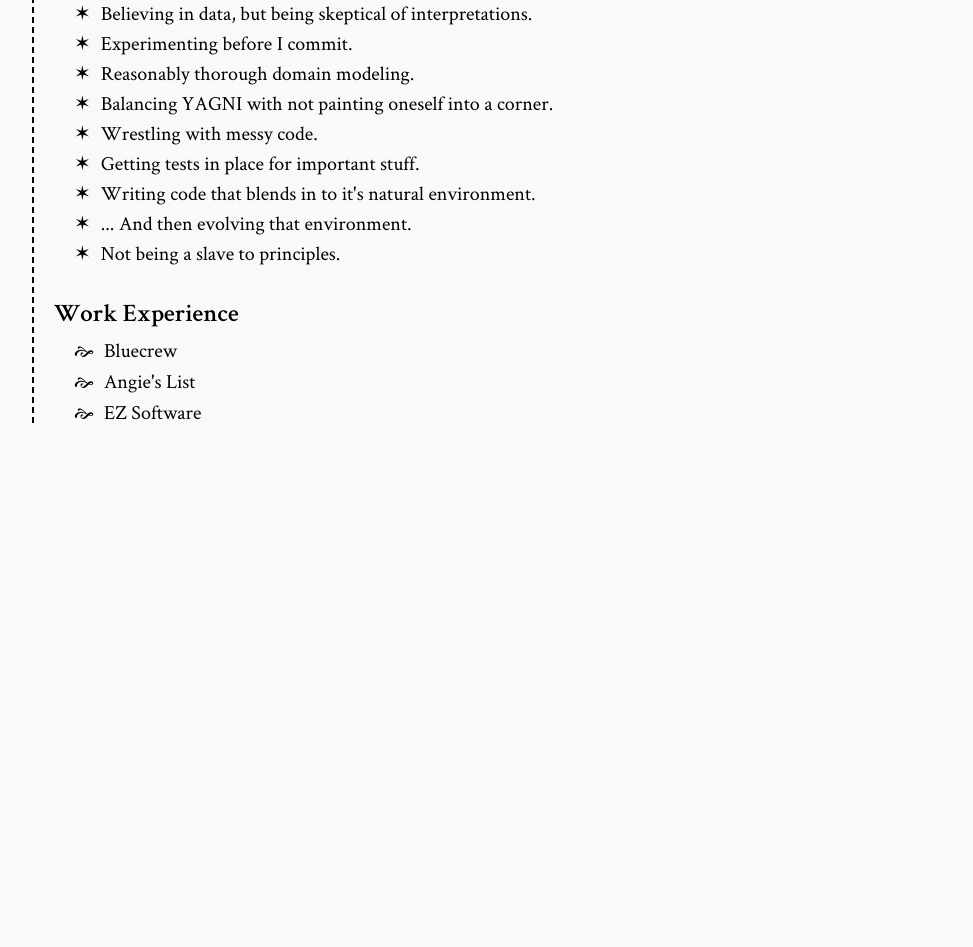
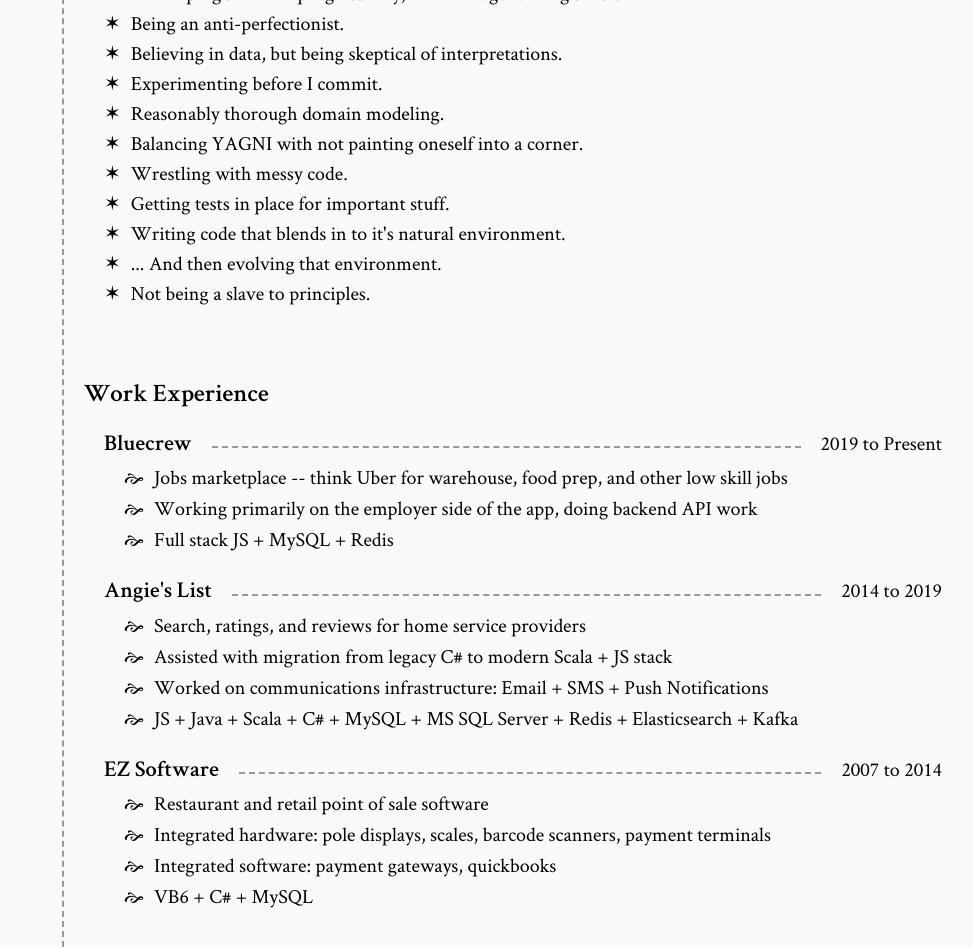
Before and after one commit to dnissley/dnissley.github.io, a Gatsby site: page / in a window 1280 px wide. Shown: the part 433-1380 px from the top of the page, without its empty margins (128-1101 px from the left). Before the commit the page ends 858 px from the top, so only its background shows below. Built offline with nearby package versions, Linux system fonts and the light colour scheme; Gatsby itself is replaced by a stand-in of ours.

Commit message:
feat: clean up and rearrange

```diff
--- a/src/pages/index.js
+++ b/src/pages/index.js
@@ -1,9 +1,92 @@
 import React from "react"
-import { Link, graphql } from "gatsby"
 
 import Layout from "../components/layout"
 import SEO from "../components/seo"
 import portrait from "../images/me.jpg"
+
+const email = "dylan.nissley@gmail.com"
+
+const phone = {
+  linkFormat: "1-317-238-0418",
+  humanFormat: "(317) 238-0418",
+}
+
+const principles = [
+  "Thinking like a founder/owner.",
+  "Making customers feel like badasses.",
+  "Not getting distracted.",
+  "Sticking to priorities ruthlessly.",
+  "Being a smelly tradesman, not a pretentious artisan.",
+  "Developing software progressively, in the image loading sense.",
+  "Being an anti-perfectionist.",
+  "Believing in data, but being skeptical of interpretations.",
+  "Experimenting before I commit.",
+  "Reasonably thorough domain modeling.",
+  "Balancing YAGNI with not painting oneself into a corner.",
+  "Wrestling with messy code.",
+  "Getting tests in place for important stuff.",
+  "Writing code that blends in to it's natural environment.",
+  "... And then evolving that environment.",
+  "Not being a slave to principles.",
+]
+
+const jobs = [
+  {
+    orgName: "Bluecrew",
+    startYear: "2019",
+    endYear: "Present",
+    description: [
+      "Jobs marketplace -- think Uber for warehouse, food prep, and other low skill jobs",
+      "Working primarily on the employer side of the app, doing backend API work",
+      "Full stack JS + MySQL + Redis",
+    ],
+  },
+  {
+    orgName: "Angie's List",
+    startYear: "2014",
+    endYear: "2019",
+    description: [
+      "Search, ratings, and reviews for home service providers",
+      "Assisted with migration from legacy C# to modern Scala + JS stack",
+      "Worked on communications infrastructure: Email + SMS + Push Notifications",
+      "JS + Java + Scala + C# + MySQL + MS SQL Server + Redis + Elasticsearch + Kafka",
+    ],
+  },
+  {
+    orgName: "EZ Software",
+    startYear: "2007",
+    endYear: "2014",
+    description: [
+      "Restaurant and retail point of sale software",
+      "Integrated hardware: pole displays, scales, barcode scanners, payment terminals",
+      "Integrated software: payment gateways, quickbooks",
+      "VB6 + C# + MySQL",
+    ],
+  },
+]
+
+const WorkHistoryItem = ({ job }) => (
+  <li>
+    <div
+      style={{
+        display: "flex",
+        justifyContent: "flex-start",
+        alignItems: "baseline",
+      }}
+    >
+      <h3>{job.orgName}</h3>
+      <hr style={{ flexGrow: 1 }} />
+      <div>
+        {job.startYear} to {job.endYear}
+      </div>
+    </div>
+    <ul className="fancy-bullet" style={{ padding: "0.5em 0em" }}>
+      {job.description.map(bullet => (
+        <li>{bullet}</li>
+      ))}
+    </ul>
+  </li>
+)
 
 const IndexPage = () => (
   <Layout showHeader={false} style={{ paddingTop: "1em" }}>
@@ -18,40 +101,26 @@
     <h1>Dylan Nissley - Software Engineer</h1>
     <ul className="fleur-bullet">
       <li>
-        Email Address:{" "}
-        <a href="mailto:dylan.nissley@gmail.com">dylan.nissley@gmail.com</a>
+        Email: <a href={`mailto:${email}`}>{email}</a>
       </li>
       <li>
-        Phone Number: <a href="tel:1-317-238-0418">(317) 238-0418</a>
+        Phone: <a href={`tel:${phone.linkFormat}`}>{phone.humanFormat}</a>
       </li>
       <li>Location: Chicago, IL</li>
     </ul>
 
-    <h2>What I'm About</h2>
+    <h2 style={{ marginTop: "2em" }}>What I'm About</h2>
     <ul className="star-bullet">
-      <li>Thinking like a founder/owner.</li>
-      <li>Making customers feel like badasses.</li>
-      <li>Not getting distracted.</li>
-      <li>Sticking to priorities ruthlessly.</li>
-      <li>Being a smelly tradesman, not a pretentious artisan.</li>
-      <li>Developing software progressively, in the image loading sense.</li>
-      <li>Being an anti-perfectionist.</li>
-      <li>Believing in data, but being skeptical of interpretations.</li>
-      <li>Experimenting before I commit.</li>
-      <li>Reasonably thorough domain modeling.</li>
-      <li>Balancing YAGNI with not painting oneself into a corner.</li>
-      <li>Wrestling with messy code.</li>
-      <li>Getting tests in place for important stuff.</li>
-      <li>Writing code that blends in to it's natural environment.</li>
-      <li>... And then evolving that environment.</li>
-      <li>Not being a slave to principles.</li>
+      {principles.map(p => (
+        <li>{p}</li>
+      ))}
     </ul>
 
-    <h2>Work Experience</h2>
-    <ul className="fancy-bullet">
-      <li>Bluecrew</li>
-      <li>Angie's List</li>
-      <li>EZ Software</li>
+    <h2 style={{ margin: "2em 0 1em" }}>Work Experience</h2>
+    <ul className="no-bullet">
+      {jobs.map(job => (
+        <WorkHistoryItem job={job} />
+      ))}
     </ul>
   </Layout>
 )
--- a/src/styles/layout.css
+++ b/src/styles/layout.css
@@ -27,6 +27,11 @@
   margin-bottom: 0.5em;
 }
 
+h3 {
+  font-size: 1.125em;
+  font-weight: 600;
+}
+
 strong {
   font-weight: bold;
 }
@@ -48,16 +53,8 @@
 
 /* CONTENT */
 
-html, body, #container {
-  height: 100%;
-  min-height: 100vh;
-}
-
 #container {
-  border-left: 2px dashed black;
-  padding: 0 1em;
-  max-width: 960px;
-  margin: 0 auto;
+  padding: 0 0.5em;
 }
 
 main {
@@ -65,33 +62,85 @@
 }
 
 main p {
-  margin-bottom: 1em;
+  padding-bottom: 1em;
+}
+
+.wingding {
+  font-family: "Wingdings 2";
+}
+
+hr {
+  border: 0;
+  height: 1px;
+  margin: auto 1em;
+  border-bottom: 2px dashed #999;
+  padding-top: 5px;
 }
 
 ul {
-  margin-bottom: 2em;
+  padding-bottom: 1em;
 }
 
 li {
-  margin-bottom: 0.5em;
+  padding-bottom: 0.5em;
+}
+
+.no-bullet li {
+  padding-left: 0;
+  text-indent: 0;
+}
+
+.fleur-bullet li, .star-bullet li, .fancy-bullet li {
+  padding-left: 2.25em;
+  text-indent: -2.25em;
 }
 
 li:before {
   content: '•';
-  margin-left: 1em;
-  margin-right: 0.5em;
+  padding-right: 0.5em;
+}
+
+.no-bullet li:before {
+  content: '';
+  padding-right: 0;
 }
 
 .fleur-bullet li:before {
   font-family: "Wingdings 2";
   content: 'a';
+  padding-right: 0.5em;
 }
 
 .star-bullet li:before {
   content: '✶';
+  padding-right: 0.5em;
 }
 
 .fancy-bullet li:before {
   font-family: "Wingdings 2";
   content: 'e';
+  padding-right: 0.5em;
 }
+
+@media only screen and (min-width: 600px) {
+  html, body, #container {
+    height: 100%;
+    min-height: 100vh;
+  }
+
+  #container {
+    padding: 0 1em;
+    max-width: 900px;
+    margin: 0 auto;
+  }
+
+  ul {
+    margin-left: 1em;
+  }
+}
+
+@media only screen and (min-width: 900px) {
+  #container {
+    border-left: 2px dashed #999;
+  }
+}
```
